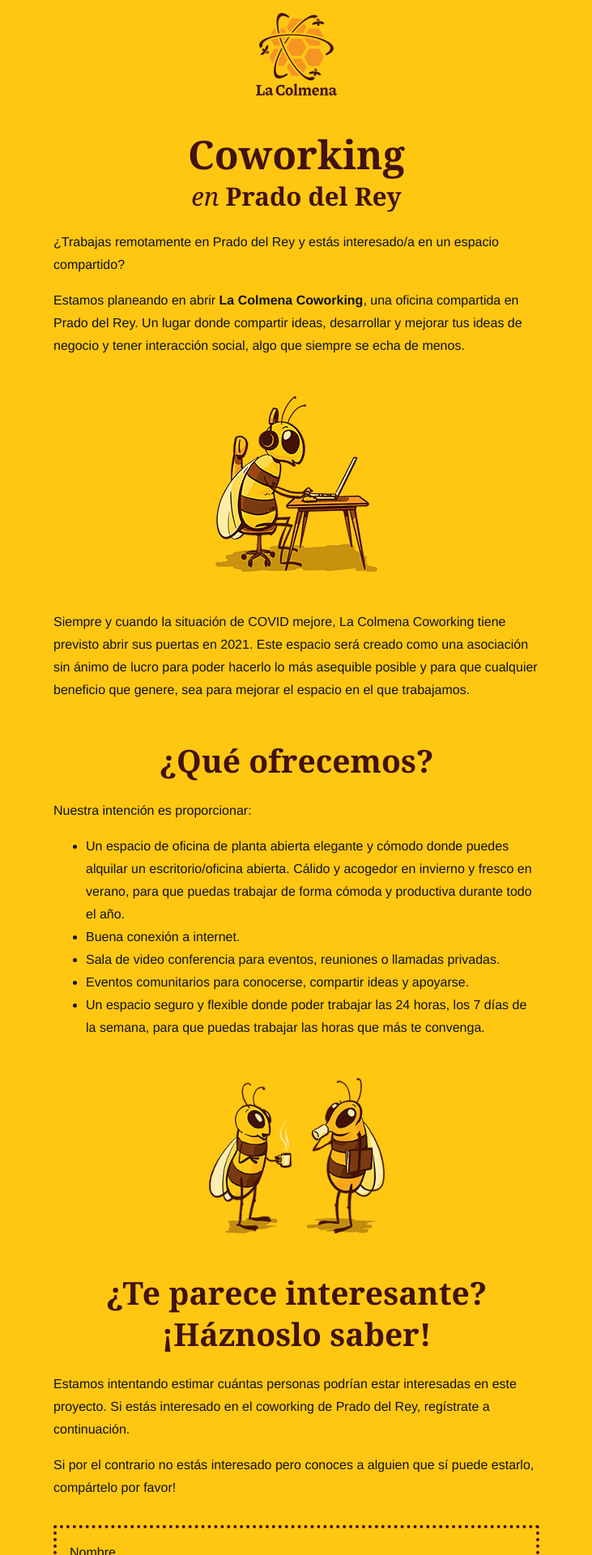
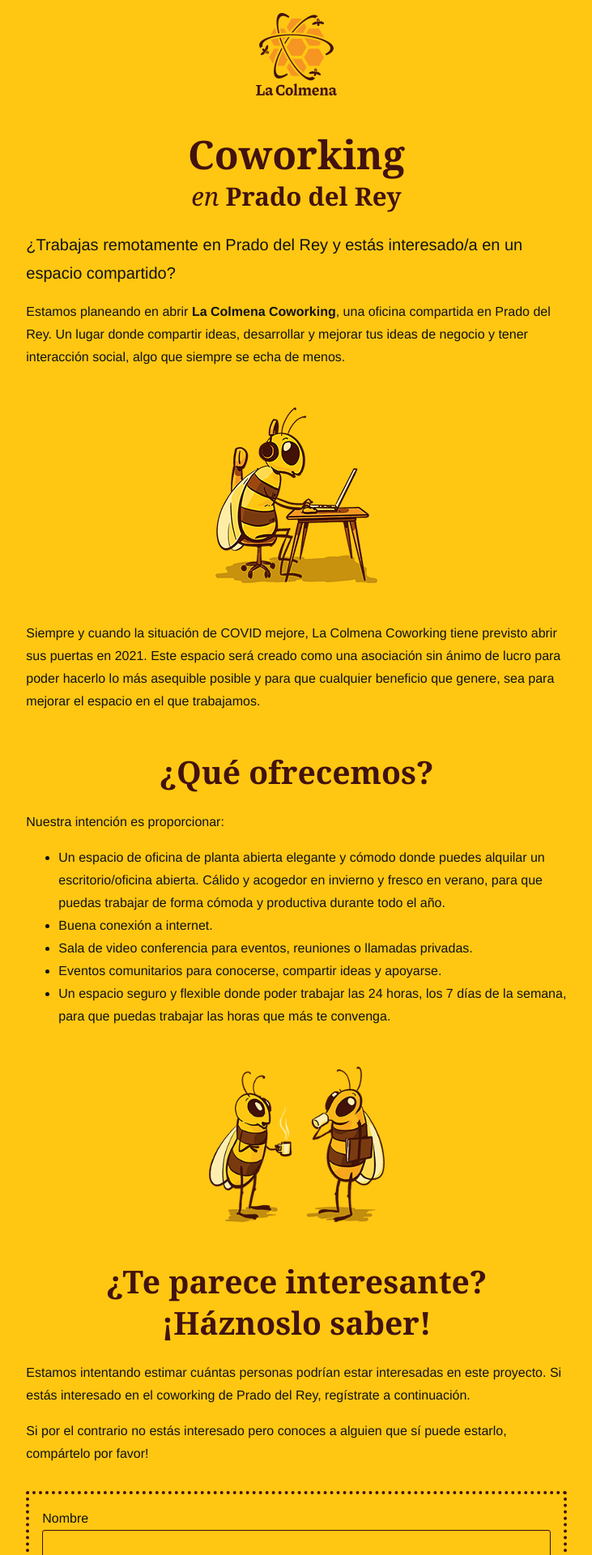
Before and after one commit to paddyohanlon/colmenacowork, a Jekyll site: the page built from index.md, in a window 1280 px wide. Shown: the top 1920 px of the page at 81% size, without its empty margins (274-1005 px from the left). Built offline with Jekyll 4.4.1, drawn with Linux system fonts in a browser that asks for light colours; some web fonts are replaced.

Commit message:
Juntar variables de tipograpia y cambios al CSS pequeños

```diff
--- a/_sass/_main.scss
+++ b/_sass/_main.scss
@@ -9,6 +9,13 @@
 
 $typeface-heading: "Sentinel SSm A", "Sentinel SSm B", georgia, serif;
 $typeface-body: "Gotham Narrow SSm A", "Gotham Narrow SSm B", helvetica, arial, sans-serif;
+
+$font-size-h1: 3.052rem;
+$font-size-h2: 2.441rem;
+$font-size-h3: 1.953rem;
+$font-size-h4: 1.563rem;
+$font-size-h5: 1.25rem;
+$font-size-small: 0.8rem;
 
 $border-radius: 3px;
 $hover-transition-time: 0.25s;
@@ -34,6 +41,10 @@
 
 p {
   margin-bottom: 1rem;
+
+  &.large {
+    font-size: $font-size-h5;
+  }
 }
 
 h1,
@@ -52,32 +63,24 @@
 
 h1 {
   margin-top: 0;
-  font-size: 3.052rem;
+  font-size: $font-size-h1;
 }
-
-$font-size-h2: 2.441rem;
 
 h2 {
   font-size: $font-size-h2;
 }
-
-$font-size-h3: 1.953rem;
 
 h3 {
   font-size: $font-size-h3;
 }
 
 h4 {
-  font-size: 1.563rem;
+  font-size: $font-size-h4;
 }
-
-$font-size-h5: 1.25rem;
 
 h5 {
   font-size: $font-size-h5;
 }
-
-$font-size-small: 0.8rem;
 
 small,
 .text_small {
@@ -86,24 +89,28 @@
 
 a,
 a:link {
-  border-bottom: 1px solid transparent;
   color: var(--color-brand);
-  text-decoration: none;
+  text-decoration-style: wavy;
+  text-decoration-thickness: 2px;
+  text-underline-offset: 1px;
+  text-decoration-color: var(--color-orange);
+  transition: all $hover-transition-time;
 }
 
 a:hover,
 a:focus,
 a:active {
-  border-color: var(--color-orange);
+  text-decoration-color: var(--color-maroon);
 }
 
 blockquote {
+  font-size: $font-size-h5;
   font-style: italic;
 }
 
 .container {
   margin: 0 auto;
-  max-width: 600px;
+  max-width: 75ch;
 }
 
 .header {
--- a/index.md
+++ b/index.md
@@ -8,6 +8,7 @@
 
 ¿Trabajas remotamente en Prado del Rey y estás interesado/a
 en un espacio compartido?
+{: .large }
 
 Estamos planeando en abrir **La Colmena Coworking**, una oficina compartida en
 Prado del Rey. Un lugar donde compartir ideas, desarrollar y mejorar tus
```
